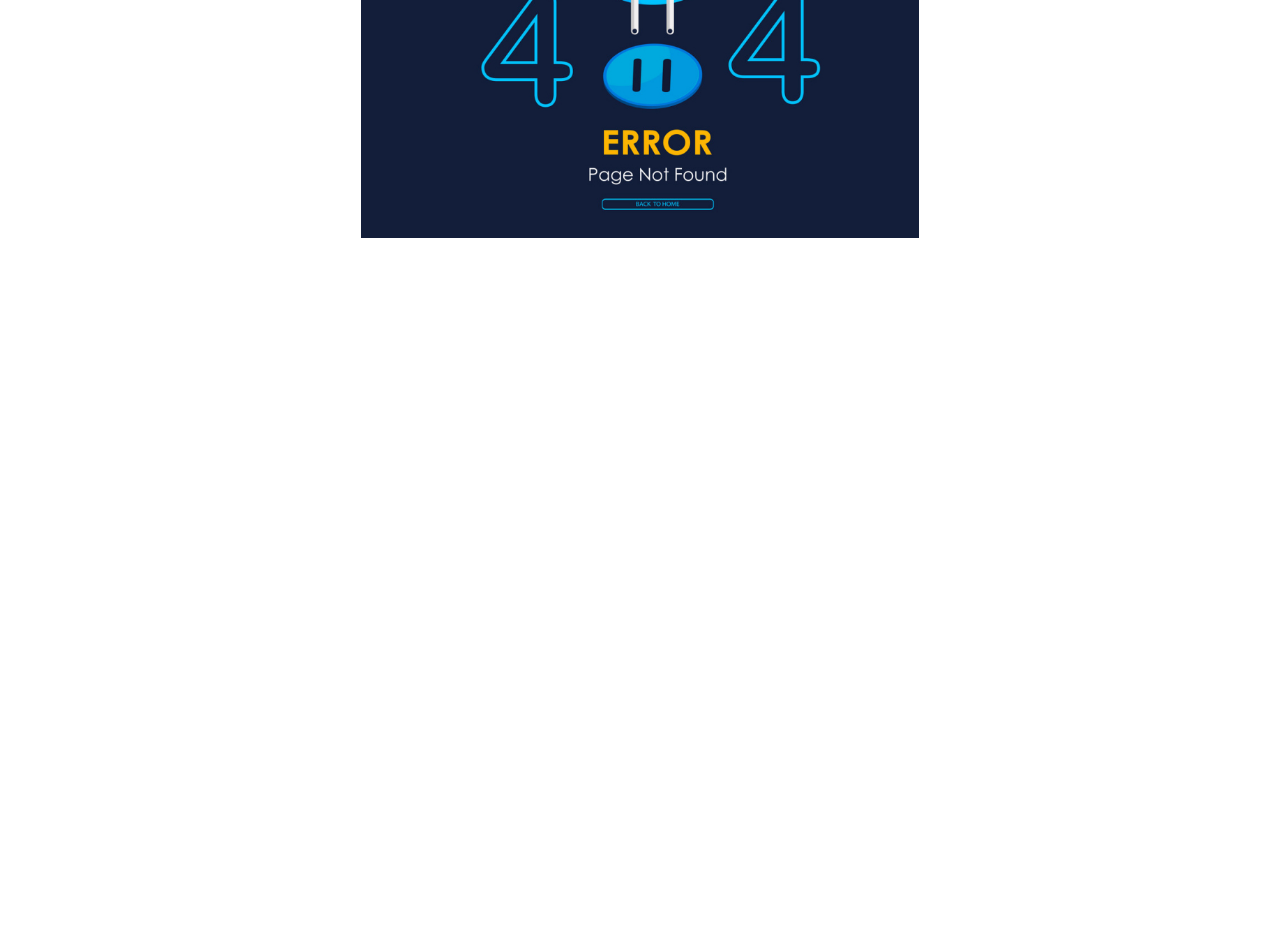
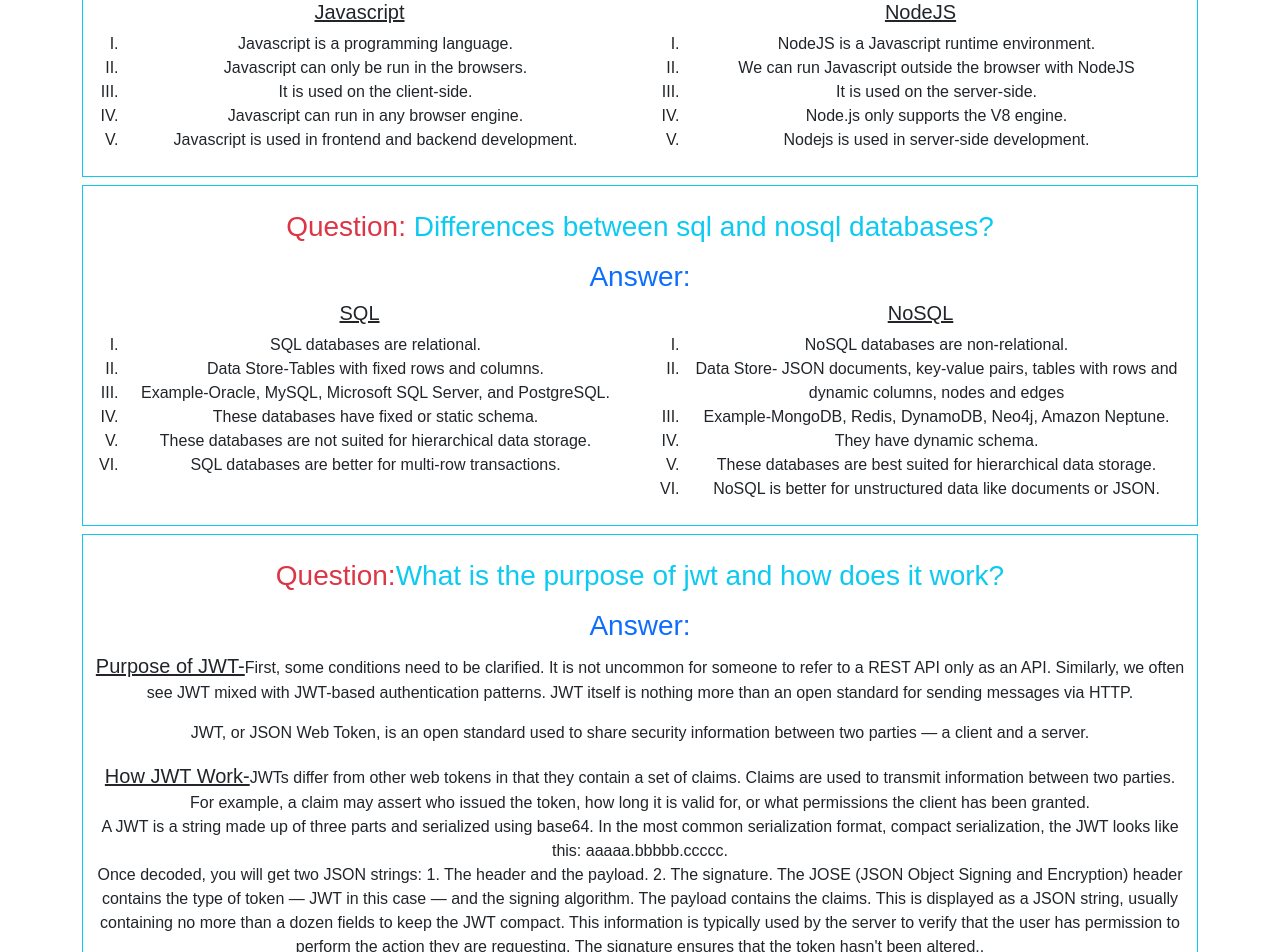
Before and after one commit to ajhar10/tirez-client-site, a React (Create React App) app: page /blogs in a window 1280 px wide. Shown: the part 180-1132 px from the top of the page. Before the commit the page ends 800 px from the top, so only its background shows below. Built offline with nearby package versions, Linux system fonts and the light colour scheme; no server answers; a web font is replaced by a local one.

Commit message:
question set

```diff
--- a/src/App.js
+++ b/src/App.js
@@ -1,5 +1,6 @@
 import { Route, Routes } from 'react-router-dom';
 import './App.css';
+import Blogs from './Pages/Blogs/Blogs';
 import Home from './Pages/Home/Home/Home';
 import Product from './Pages/Home/Product/Product';
 import Inventory from './Pages/Inventory/Inventory';
@@ -17,6 +18,7 @@
       <Routes>
         <Route path='/' element={<Home></Home>}></Route>
         <Route path='/home' element={<Home></Home>}></Route>
+        <Route path='/blogs' element={<Blogs></Blogs>}></Route>
         <Route path='/products' element={<Product></Product>}></Route>
         <Route path='/products/:id' element={
           <RequireAuth>
--- /dev/null
+++ b/src/Pages/Blogs/Blogs.js
@@ -0,0 +1,93 @@
+import React from 'react';
+
+const Blogs = () => {
+    return (
+        <div className='container'>
+            <div className='border border-info p-2 my-2'>
+                <h3 className='text-info my-3'><span className='fs-3 text-danger'>Question:</span> Difference between javascript and nodejs?</h3>
+                <h3 className='text-primary mb-2'>Answer: </h3>
+                <div className='row '>
+
+                    <div className='col-md-6 '>
+                        <h5><u>Javascript</u></h5>
+                        <ol type="I">
+                            <li>Javascript is a programming language.</li>
+                            <li>Javascript can only be run in the browsers.</li>
+                            <li>It is used on the client-side.</li>
+                            <li>Javascript can run in any browser engine.</li>
+                            <li>Javascript is used in frontend and backend development.</li>
+                        </ol>
+                    </div>
+                    <div className='col-md-6 '>
+                        <h5><u>NodeJS</u></h5>
+                        <ol type="I">
+                            <li>NodeJS is a Javascript runtime environment.</li>
+                            <li>We can run Javascript outside the browser with  NodeJS</li>
+                            <li>It is used on the server-side.</li>
+                            <li>Node.js only supports the V8 engine.</li>
+                            <li>Nodejs is used in server-side development.</li>
+                        </ol>
+                    </div>
+                </div>
+            </div>
+            {/* Question 2 */}
+            <div className='border border-info p-2 my-2'>
+                <h3 className='text-info my-3'><span className='fs-3 text-danger'>Question:</span> Differences between sql and nosql databases?</h3>
+                <h3 className='text-primary mb-2'>Answer: </h3>
+                <div className='row '>
+
+                    <div className='col-md-6 '>
+                        <h5><u>SQL</u></h5>
+                        <ol type="I">
+                            <li>SQL databases are relational.</li>
+                            <li>Data Store-Tables with fixed rows and columns.</li>
+                            <li>Example-Oracle, MySQL, Microsoft SQL Server, and PostgreSQL.</li>
+                            <li>These databases have fixed or static schema.</li>
+                            <li>These databases are not suited for hierarchical data storage.</li>
+                            <li>SQL databases are better for multi-row transactions.</li>
+                        </ol>
+                    </div>
+                    <div className='col-md-6 '>
+                        <h5><u>NoSQL</u></h5>
+                        <ol type="I">
+                            <li>NoSQL databases are non-relational.</li>
+                            <li>Data Store- JSON documents, key-value pairs, tables with rows and dynamic columns, nodes and edges</li>
+                            <li>Example-MongoDB, Redis, DynamoDB, Neo4j, Amazon Neptune.</li>
+                            <li>They have dynamic schema.</li>
+                            <li>These databases are best suited for hierarchical data storage.</li>
+                            <li>NoSQL is better for unstructured data like documents or JSON.</li>
+                        </ol>
+                    </div>
+                </div>
+            </div>
+
+            {/* Question 3 */}
+            <div className='border border-info p-2 my-2'>
+                <h3 className='text-info my-3'><span className='fs-3 text-danger'>Question:</span>What is the purpose of jwt and how does it work?</h3>
+                <h3 className='text-primary mb-2'>Answer: </h3>
+                <p>
+                    <span className='fs-5 '><u>Purpose of JWT-</u></span>
+                    First, some conditions need to be clarified. It is not uncommon for someone to refer to a REST API only as an API. Similarly, we often see JWT mixed with JWT-based authentication patterns. JWT itself is nothing more than an open standard for sending messages via HTTP.
+                </p>
+                <p>JWT, or JSON Web Token, is an open standard used to share security information between two parties — a client and a server.</p>
+                <p>
+                    <span className='fs-5 '><u>How JWT Work-</u></span>
+                    JWTs differ from other web tokens in that they contain a set of claims. Claims are used to transmit information between two parties. For example, a claim may assert who issued the token, how long it is valid for, or what permissions the client has been granted.
+                    <br />
+                    A JWT is a string made up of three parts and serialized using base64. In the most common serialization format, compact serialization, the JWT looks like this: aaaaa.bbbbb.ccccc.
+                    <br />
+                    Once decoded, you will get two JSON strings:
+                    1. The header and the payload.
+                    2. The signature.
+                    The JOSE (JSON Object Signing and Encryption) header contains the type of token — JWT in this case — and the signing algorithm.
+                    The payload contains the claims. This is displayed as a JSON string, usually containing no more than a dozen fields to keep the JWT compact. This information is typically used by the server to verify that the user has permission to perform the action they are requesting.
+                    The signature ensures that the token hasn't been altered..
+                </p>
+            </div>
+
+
+        </div>
+    );
+};
+
+export default Blogs;
--- a/src/Pages/Shared/Header/Header.js
+++ b/src/Pages/Shared/Header/Header.js
@@ -19,7 +19,7 @@
                     <Navbar.Collapse id="responsive-navbar-nav">
                         <Nav className='me-auto'>
                             <Nav.Link as={Link} to='/'>Home</Nav.Link>
-                            <Nav.Link as={Link} to='/blog'>Blog</Nav.Link>
+                            <Nav.Link as={Link} to='/blogs'>Blogs</Nav.Link>
                         </Nav>
                         <Nav className="ms-auto">
                             <Nav.Link as={Link} to='/about'>About</Nav.Link>
```
Also changed, not shown: src/Pages/Blogs/Blogs.css (added).
